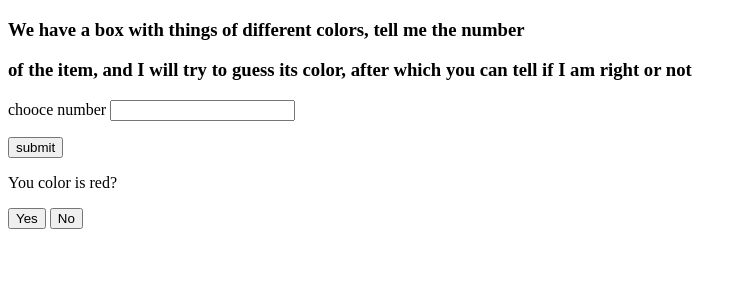
After one commit to Tyrannozavr/mathematic, a Django app: page /box/ in a window 1280 px wide. The commit adds this page. Shown: the top 300 px of the page, without its empty margins (0-747 px from the left). Run offline with Django 4.2, Linux system fonts and the light colour scheme.

Commit message:
add page box and form to answer

```diff
--- a/djangoProject/urls.py
+++ b/djangoProject/urls.py
@@ -15,10 +15,11 @@ Including another URLconf
 """
 from django.contrib import admin
 from django.urls import path
-from .views import index
+from .views import index, box
 
 
 urlpatterns = [
     path('', index, name='index'),
     path('admin/', admin.site.urls),
+    path('box/', box, name='box'),
 ]
--- a/djangoProject/views.py
+++ b/djangoProject/views.py
@@ -13,9 +13,11 @@ def solve(a, b, c):
         return f'= {x1} or {x2}'
 
 def index(request):
+    # request.session.modified = True
     a, b, c, = request.session.get('a', 'a'), request.session.get('b', 'b'), request.session.get('c', 'c')
     answer = ''
-    if request.session['variables']:
+    # if request.session['variables']:
+    if request.session.get('variables', False):
         unknown_variables = request.session.get('variables')
     else:
         unknown_variables = ['a', 'b', 'c']
@@ -53,12 +55,24 @@ def index(request):
                 unknown_variables.remove('c')
             except ValueError:
                 print('remove c')
-        if len(unknown_variables) > 1:
-            content['message'] = f"please, change variables: {', '.join(unknown_variables)}"
-        else:
-            content['message'] = f"please, change variable: {', '.join(unknown_variables)}"
+
         if len(request.session.get('variables')) == 0:
             request.session['variables'] = ['full']
         return redirect('/')
-    request.session['variables'] = request.session['variables']
+    if len(unknown_variables) > 1:
+        content['message'] = f"please, change variables: {', '.join(unknown_variables)}"
+    elif unknown_variables[0] != 'full':
+        content['message'] = f"please, change variable: {', '.join(unknown_variables)}"
+    else:
+        content['message'] = ''
+    # request.session['variables'] = request.session['variables']
     return render(request, 'index.html', content)
+
+def box(request):
+    if request.POST:
+        print(request.POST)
+    if request.GET:
+        print(request.GET)
+    message = 'You color is red?'
+    # message = ''
+    return render(request, 'box.html', context={'message': message})
--- /dev/null
+++ b/templates/box.html
@@ -0,0 +1,24 @@
+<!DOCTYPE html>
+<html lang="en">
+<head>
+    <meta charset="UTF-8">
+    <title>box</title>
+</head>
+<body>
+<h3>We have a box with things of different colors, tell me the number </h3>
+<h3>of the item, and I will try to guess its color, after which you can tell if I am right or not</h3>
+<form method="post">
+    {% csrf_token %}
+    <label>chooce number</label>
+    <input type="number" name="number">
+    <p><input type="submit" value="submit"></p>
+</form>
+{% if  message  %}
+<p>{{ message }}</p>
+    <form method="get">
+        <button name="answer" value="yes">Yes</button>
+        <button name="answer" value="no">No</button>
+    </form>
+{% endif %}
+</body>
+</html>
--- a/templates/index.html
+++ b/templates/index.html
@@ -25,5 +25,6 @@
 </p>
 </form>
 <p>{{ a }} * x<sup>2</sup> + {{ b }} * x + {{ c }} {{ answer }}</p>
+<p>go to page <a href="{% url 'box' %}">box</a></p>
 </body>
 </html>
```
Also changed, not shown: db.sqlite3 (deleted).
